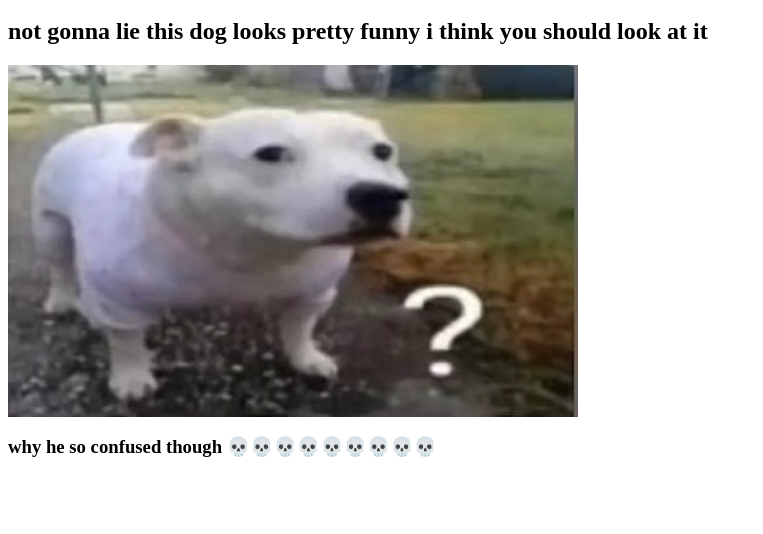
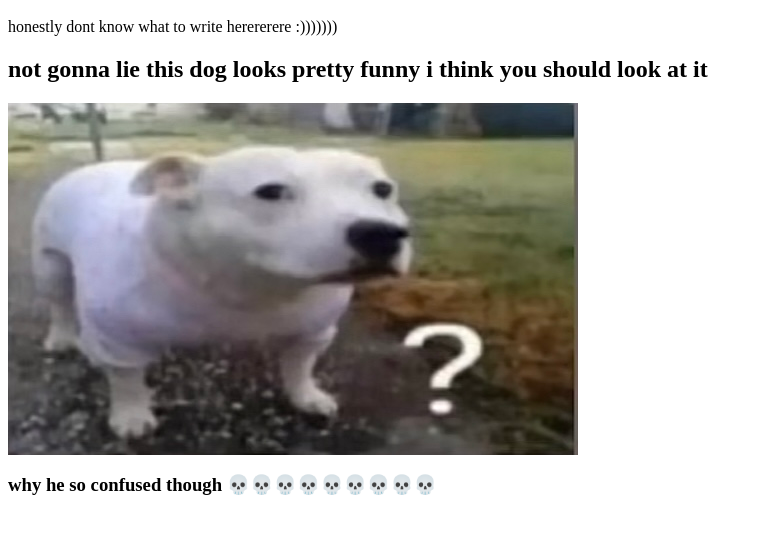
Before and after one commit to gonzasan001/csp2022-test, a plain HTML site: page index.html in a window 1280 px wide. Shown: the part 48-582 px from the top of the page, without its empty margins (0-763 px from the left). Drawn offline with Linux system fonts and the light colour scheme.

Commit message:
Update index.html

```diff
--- a/index.html
+++ b/index.html
@@ -5,6 +5,7 @@
   </head>
   <body>
     <h1>Hola Mundo!</h1>
+    <p> honestly dont know what to write herererere :)))))))</p>
     <h2>not gonna lie this dog looks pretty funny i think you should look at it</h2>
     <a href="IMG-2481.jpg"><img src="IMG-2481.jpg" alt="funny dog ? photo" height "70%"></a>
     <h3>why he so confused though 💀💀💀💀💀💀💀💀💀</h3>
```
